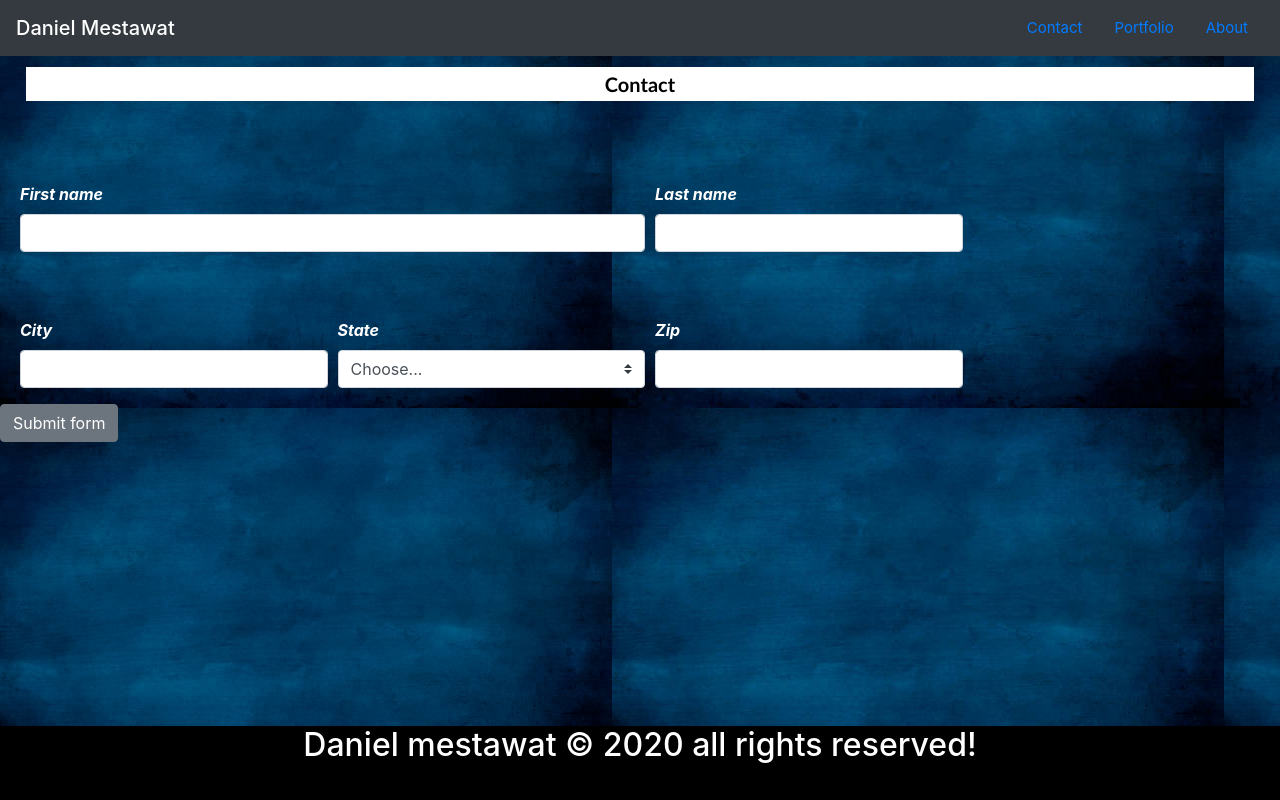
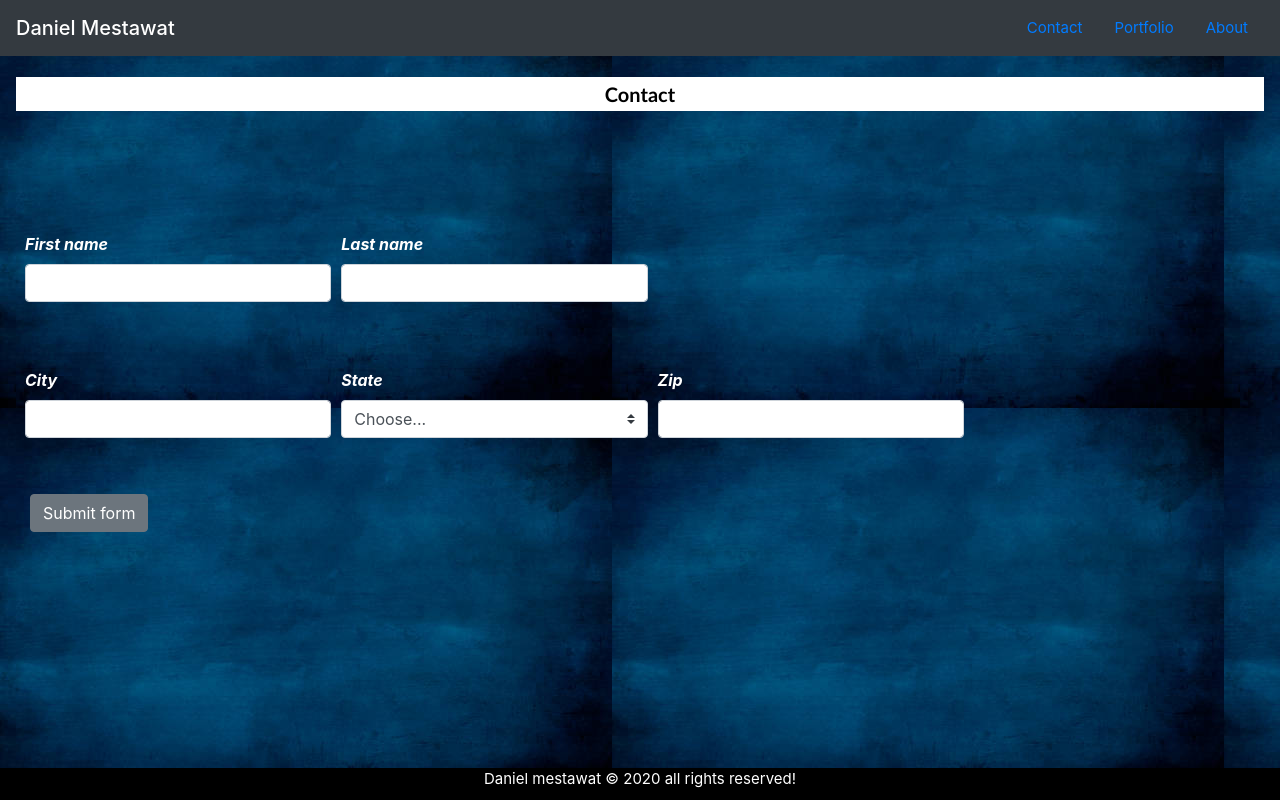
Before and after one commit to danny1215/danny-first-portfolio, a plain HTML site: page contact.html in a window 1280 px wide. Drawn offline with nearby package versions, Linux system fonts and the light colour scheme.

Commit message:
pulled for new updates

```diff
--- a/contact.html
+++ b/contact.html
@@ -50,7 +50,7 @@
       <!-- form tag-->
     <form class="needs-validation" novalidate>
       <div class="form-row">
-        <div class="col-md-6 mb-3">
+        <div class="col-md-3 mb-3">
           <label for="validation">First name</label>
           <input type="text" class="form-control" id="validationCustom01" value="" required>
           <div class="valid-feedback">
@@ -99,15 +99,13 @@
       <div class="form-group">
         <button class="btn btn-secondary" type="submit">Submit form</button>
     </form>
-    <div class="container">
       <!--footer tag inside div-->
-      <footer class="footer">
-        <h2>Daniel mestawat &copy; 2020 all rights reserved!</h2>
-        <p>
+    <footer class="footer">
+      <div class="container">
+        <span>Daniel mestawat &copy; 2020 all rights reserved!</span>
+      </div>
+    </footer>
 
-        </p>
-      </footer>
-    </div>
 
     <script>
     // Example starter JavaScript for disabling form submissions if there are invalid fields
--- a/index.css
+++ b/index.css
@@ -19,7 +19,7 @@ p{
 }
 
 .footer {
-    padding-bottom: 20px;
+    padding-bottom: 10px;
     position: fixed;
     left: 0;
     bottom: 0;
@@ -27,7 +27,7 @@ p{
     background-color: black;
     color: white;
     text-align: center;
-    font-size: 20px;
+    font-size: 15px;
 
  }
 
--- a/style.css
+++ b/style.css
@@ -1,7 +1,7 @@
 h1 {
    padding: 5px;
     border: 10px 10px ;
-    margin: 10px;
+    margin: 20px 0px 50px 0px;
     text-align: center;
     font-family: 'Trebuchet MS', 'Lucida Sans Unicode', 'Lucida Grande', 'Lucida Sans', Arial, sans-serif;
     background-color: white;
@@ -14,18 +14,21 @@ h1 {
 .row{
     content: 10px 10px;
     padding-bottom: 20px;
-
     border: 5px 5px 5px 5px;
     margin:1px;
     color: blue;
 
 }
 .form-row{
-   padding-left: 20px;
+   padding-left:25px;
    padding-top: 50px;
    color: white;
    font-style: italic;
    font-weight: bolder;
+}
+.form-group{
+    padding-top: 40px;
+    padding-left: 30px;
 }
 
 
@@ -33,8 +36,7 @@ h1 {
 .jumbotron-ch{
 
 
-    margin-right: 0rem;
-    margin-bottom: 0px;
+
     background-color: black;
     font-size: 15px;
     border-radius: .3rem;
@@ -43,15 +45,15 @@ h1 {
 
 img {
 
-
-    height: 350px;
+    margin-top: 20px;
+    height: 300px;
     width: 700px;
   }
 
 footer {
 
-    padding-bottom: 20px;
-    font-size: 20px;
+    padding-bottom: 10px;
+    font-size: 15px;
     position: fixed;
     left: 0px;
     bottom: 0;
@@ -61,9 +63,9 @@ footer {
     text-align: center;
 
 }
-@media (min-width: 992px).navbar-collapse{
 
-}
+
+
 
 
  body{
```
Also changed, not shown: index.html (+11 -16 lines), portfolio.html (+6 -12 lines), 1 other file.
